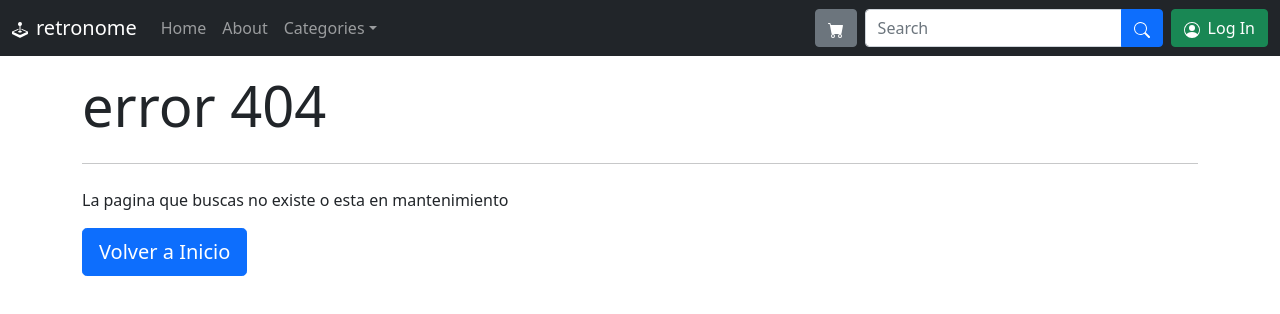
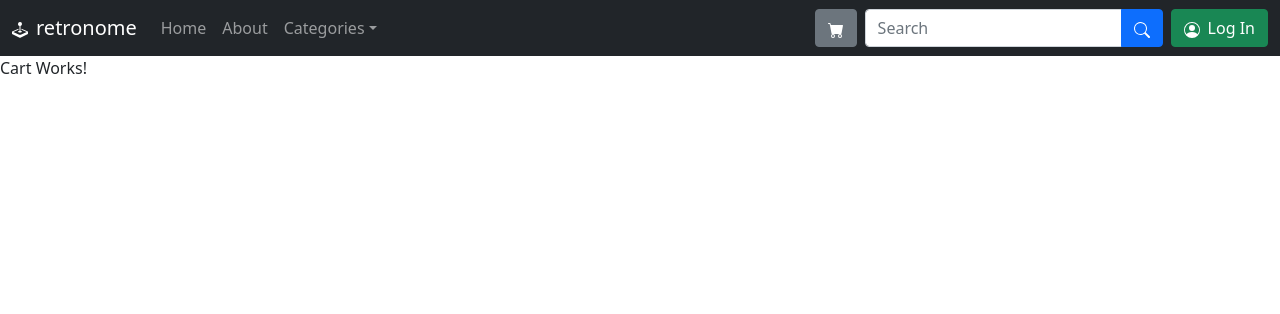
Before and after one commit to valeguizamon/retronome, a React (Create React App) app: page /cart in a window 1280 px wide. Before the commit this address had no page. Shown: the top 314 px of the page. Built offline with nearby package versions, Linux system fonts and the light colour scheme.

Commit message:
Redireccion a cart agregada.

```diff
--- a/src/App.js
+++ b/src/App.js
@@ -3,6 +3,7 @@ import NavBar from "./components/NavBar";
 
 import About from "./pages/About";
 import Error404 from "./pages/Error404";
+import Cart from "./pages/Cart";
 import ItemListContainer from "./components/ItemListContainer"
 import ItemDetailContainer from "./components/ItemDetailContainer"
 
@@ -16,6 +17,7 @@ const App = () => {
         <Route path="/home" element={<ItemListContainer />} />
         <Route path="/detail/:id" element={<ItemDetailContainer />} />
         <Route path="/category/:idCategory" element={<ItemListContainer />} />
+        <Route path="/cart" element={<Cart />}/>
         <Route path="/about" element={<About />} />
         <Route path="*" element={<Error404 />} />
       </Routes>
--- a/src/components/ItemDetail.js
+++ b/src/components/ItemDetail.js
@@ -1,4 +1,5 @@
 import { useState } from "react";
+import { Link } from "react-router-dom";
 import ItemCount from "./ItemCount";
 
 const ItemDetail = ({ product }) => {
@@ -6,7 +7,6 @@ const ItemDetail = ({ product }) => {
     const [carrito, setCarrito] = useState({});
 
     const onAdd = (e, count) => {
-        e.preventDefault();
         console.log("Desde el ItemDetail")
         console.log("La cantidad de items agregados al carrito es de: " + count);
 
@@ -21,13 +21,13 @@ const ItemDetail = ({ product }) => {
                     <img src={product.pictureUrl} alt="" className="img-fluid" />
                 </div>
                 <div className="col-12 col-md-6 col-lg-8">
-                    <div className="product-info">
+                    <div className="product-info d-grid gap-2">
                         <h1>{product.title}</h1>
                         <h3>${product.price}</h3>
                         <hr />
                         <p>{product.description}</p>
                         <ItemCount stock={20} value={1} onAdd={onAdd}/>
-                        <button onClick={onAdd}>Terminar Compra</button>
+                        <Link className="btn btn-primary btn-block" to={"/cart"}>Terminar Compra</Link>
                     </div>
                 </div>
             </div>
--- /dev/null
+++ b/src/pages/Cart.js
@@ -0,0 +1,7 @@
+const Cart = () => {
+    return (
+        <p>Cart Works!</p>
+    );
+}
+
+export default Cart;
```
